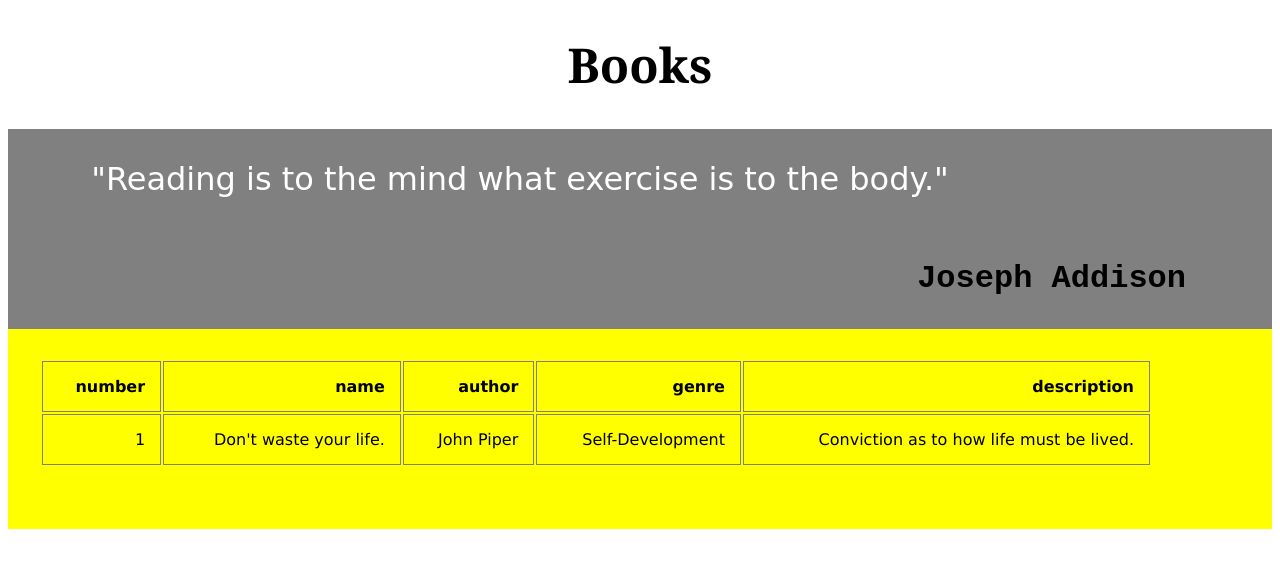
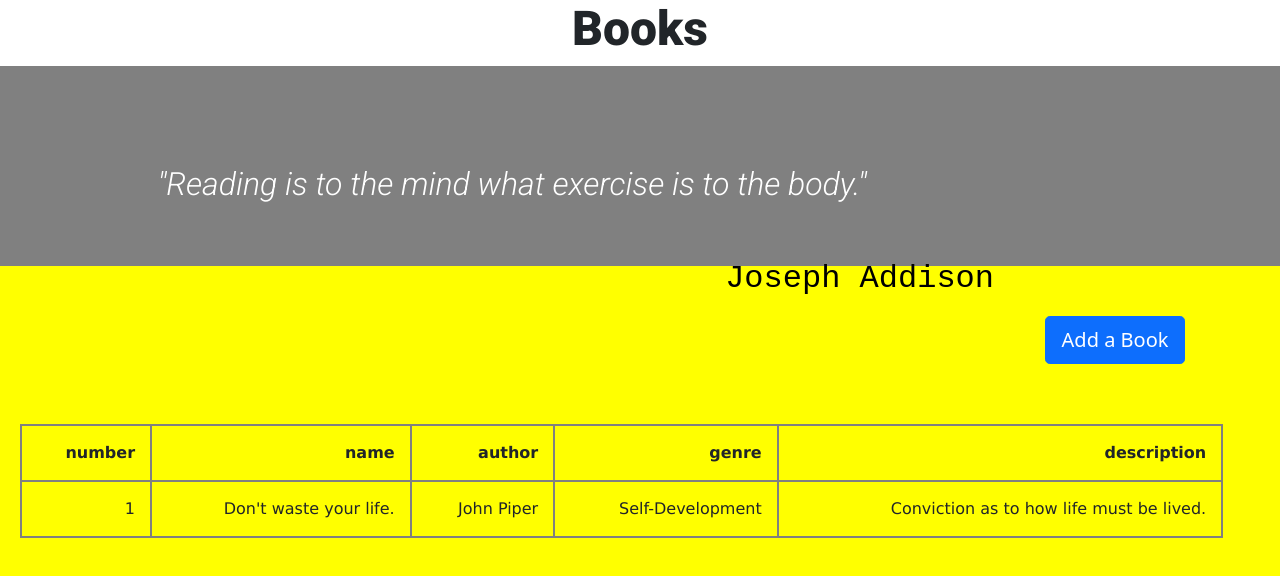
Before and after one commit to mintesGeb/Book-Club, a plain HTML site: page index.html in a window 1280 px wide. Drawn offline with nearby package versions, Linux system fonts and the light colour scheme.

Commit message:
JS - start Html - button added Style- updated

```diff
--- a/css/style.css
+++ b/css/style.css
@@ -1,5 +1,8 @@
+/* font-family: 'Roboto', sans-serif; */
+
 h1 {
-  font-family: Georgia, "Times New Roman", Times, serif;
+  font-family: "Roboto", sans-serif;
+  font-weight: bold;
   font-size: 3rem;
 }
 body {
@@ -9,7 +12,8 @@ body {
 th,
 td {
   font-family: Verdana, Geneva, Tahoma, sans-serif;
-  border: 1px solid grey;
+  border: 2px solid grey;
+  border-spacing: 50px;
   /* border-collapse: collapse; */
   padding: 15px;
   text-align: right;
@@ -21,7 +25,7 @@ td {
   padding: 20px 30px;
   position: absolute;
   top: 30%;
-  right: 5%;
+  right: 20%;
   text-align: right;
 }
 .quote-div {
@@ -34,11 +38,12 @@ td {
 .table-div {
   background-color: yellow;
   text-align: center;
-  height: 200px;
+  height: 600px;
 }
 
 .quote {
-  font-family: cursive;
+  font-family: "Roboto", sans-serif;
+  font-weight: 300;
   font-size: 2rem;
   color: white;
 
@@ -54,7 +59,17 @@ td {
 .books-read {
   position: absolute;
   left: 20px;
-  padding: 20px;
-  margin: 10px auto 20px;
-  width: 90%;
+  padding: 40px;
+  margin: 50px auto;
+  width: 94%;
 }
+
+.button-add {
+  margin: 10px;
+  /* padding: 10px; */
+  /* position: absolute;
+  top: 5px;
+  left: 90%; */
+  margin-top: 50px;
+  margin-left: 75%;
+}
--- a/index.html
+++ b/index.html
@@ -3,18 +3,37 @@
   <head>
     <meta charset="utf-8" />
     <title>Book-club</title>
+    <!-- style -->
+    <link
+      href="https://cdn.jsdelivr.net/npm/bootstrap@5.0.0-beta2/dist/css/bootstrap.min.css"
+      rel="stylesheet"
+      integrity="sha384-BmbxuPwQa2lc/FVzBcNJ7UAyJxM6wuqIj61tLrc4wSX0szH/Ev+nYRRuWlolflfl"
+      crossorigin="anonymous"
+    />
+
     <link rel="stylesheet" href="css/style.css" />
+
+    <!-- font -->
+
+    <link rel="preconnect" href="https://fonts.gstatic.com" />
+
+    <link
+      href="https://fonts.googleapis.com/css2?family=Roboto:ital,wght@0,100;0,500;0,900;1,300&display=swap"
+      rel="stylesheet"
+    />
   </head>
   <body>
     <h1>Books</h1>
     <div class="quote-div">
       <p class="quote">
-        "Reading is to the mind what exercise is to the body."
+        <em>"Reading is to the mind what exercise is to the body."</em>
       </p>
       <h2 id="quote-writer" class="quote">Joseph Addison</h2>
     </div>
 
     <div class="table-div">
+      <button class="button-add btn btn-lg btn-primary">Add a Book</button>
+
       <table class="books-read">
         <tr>
           <th>number</th>
--- a/script.js
+++ b/script.js
@@ -1 +1,8 @@
 // alert("Books yay!");
+
+// selector
+const addBooksBtn = document.querySelector(".button-add");
+
+addBooksBtn.addEventListener("click", function () {
+  let x = prompt("What book did you read?");
+});
```
